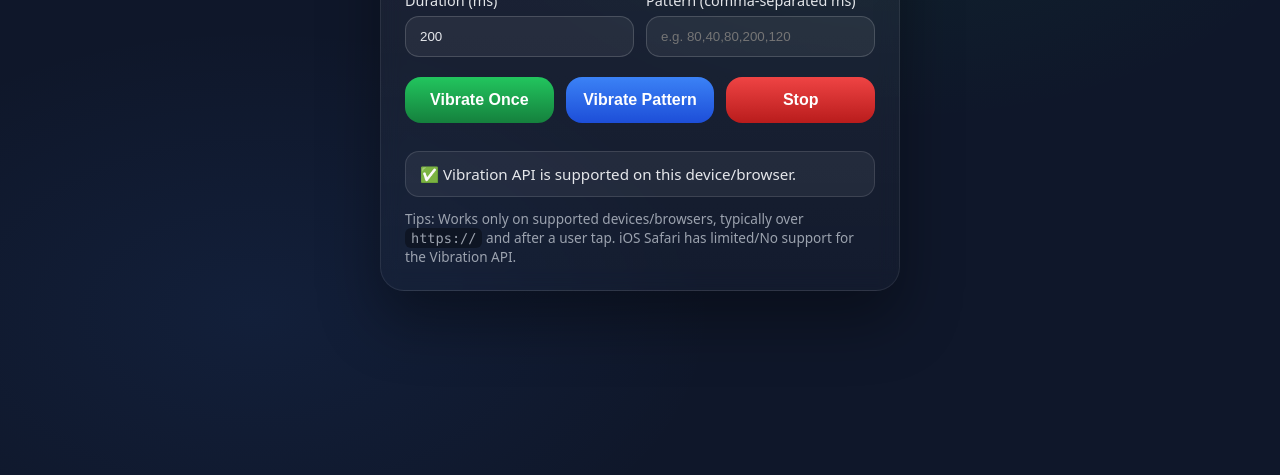
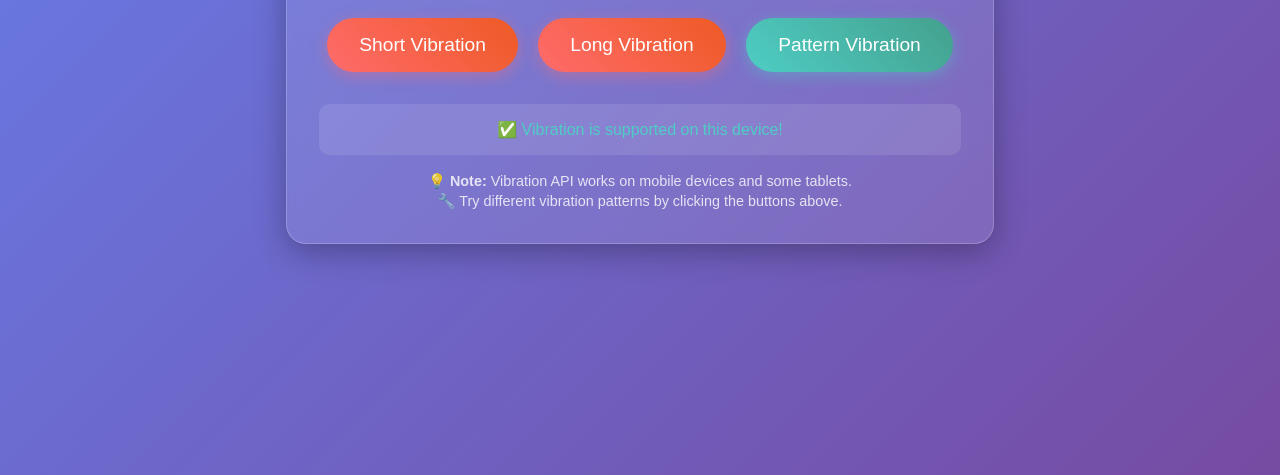
Before and after one commit to samindi-shashi/vibrator, a plain HTML site: page index.html in a window 1280 px wide. Shown: the part 325-800 px from the top of the page. Drawn offline with Linux system fonts and the light colour scheme.

Commit message:
Update index.html

```diff
--- a/index.html
+++ b/index.html
@@ -1,176 +1,231 @@
-<!DOCTYPE html><html lang="en">
+<!DOCTYPE html>
+<html lang="en">
 <head>
-  <meta charset="UTF-8" />
-  <meta name="viewport" content="width=device-width, initial-scale=1" />
-  <title>Vibrate on Click</title>
+    <meta charset="UTF-8">
+    <meta name="viewport" content="width=device-width, initial-scale=1.0">
+    <title>Vibration Demo</title>
     <style>
-    :root {
-      --bg: #0f172a; /* slate-900 */
-      --card: #111827; /* gray-900 */
-      --text: #e5e7eb; /* gray-200 */
-      --muted: #9ca3af; /* gray-400 */
-      --accent: #22c55e; /* green-500 */
-      --accent-2: #3b82f6; /* blue-500 */
-      --danger: #ef4444; /* red-500 */
-      --ring: rgba(59,130,246,.35);
-    }* { box-sizing: border-box; }
-html, body { height: 100%; }
-body {
+        * {
             margin: 0;
-  background: radial-gradient(60vw 60vh at 70% 20%, rgba(34,197,94,0.08), transparent 60%),
-              radial-gradient(60vw 60vh at 20% 80%, rgba(59,130,246,0.08), transparent 60%),
-              var(--bg);
-  color: var(--text);
-  font-family: ui-sans-serif, system-ui, -apple-system, Segoe UI, Roboto, Ubuntu, Cantarell, Noto Sans, Helvetica, Arial, "Apple Color Emoji", "Segoe UI Emoji";
-  display: grid;
-  place-items: center;
-  padding: 24px;
+            padding: 0;
+            box-sizing: border-box;
         }
 
-.card {
-  width: min(520px, 96vw);
-  background: linear-gradient(180deg, rgba(255,255,255,0.06), rgba(255,255,255,0.02));
-  border: 1px solid rgba(255,255,255,0.08);
-  border-radius: 24px;
-  padding: 24px;
-  box-shadow: 0 30px 60px rgba(0,0,0,0.35), inset 0 1px 0 rgba(255,255,255,0.06);
-  backdrop-filter: blur(10px);
+        body {
+            font-family: 'Arial', sans-serif;
+            background: linear-gradient(135deg, #667eea 0%, #764ba2 100%);
+            min-height: 100vh;
+            display: flex;
+            justify-content: center;
+            align-items: center;
+            color: white;
         }
 
-h1 { margin: 0 0 6px; font-size: clamp(1.3rem, 2.8vw, 1.8rem); }
-p { margin: 0; color: var(--muted); }
+        .container {
+            text-align: center;
+            padding: 2rem;
+            border-radius: 20px;
+            background: rgba(255, 255, 255, 0.1);
+            backdrop-filter: blur(10px);
+            box-shadow: 0 8px 32px rgba(0, 0, 0, 0.3);
+            border: 1px solid rgba(255, 255, 255, 0.2);
+        }
 
-.row { display: grid; grid-template-columns: 1fr; gap: 12px; margin-top: 18px; }
+        h1 {
+            margin-bottom: 1.5rem;
+            font-size: 2.5rem;
+            text-shadow: 2px 2px 4px rgba(0, 0, 0, 0.3);
+        }
 
-.controls { display: grid; grid-template-columns: 1fr 1fr; gap: 12px; }
-
-label { font-size: .9rem; color: var(--text); display: block; margin-bottom: 6px; }
-
-input[type="number"], input[type="text"] {
-  width: 100%;
-  padding: 12px 14px;
-  border-radius: 14px;
-  border: 1px solid rgba(255,255,255,0.16);
-  background: rgba(255,255,255,0.06);
-  color: var(--text);
+        .vibrate-btn {
+            background: linear-gradient(45deg, #ff6b6b, #ee5a24);
+            border: none;
+            padding: 1rem 2rem;
+            font-size: 1.2rem;
+            color: white;
+            border-radius: 50px;
+            cursor: pointer;
+            transition: all 0.3s ease;
+            box-shadow: 0 4px 15px rgba(255, 107, 107, 0.4);
+            margin: 0.5rem;
             outline: none;
         }
-input:focus { box-shadow: 0 0 0 4px var(--ring); }
 
-.buttons { display: grid; grid-template-columns: 1fr 1fr 1fr; gap: 12px; margin-top: 8px; }
+        .vibrate-btn:hover {
+            transform: translateY(-3px);
+            box-shadow: 0 6px 20px rgba(255, 107, 107, 0.6);
+        }
 
-button {
-  appearance: none;
-  border: none;
-  border-radius: 16px;
-  padding: 14px 16px;
+        .vibrate-btn:active {
+            transform: translateY(-1px);
+            box-shadow: 0 3px 10px rgba(255, 107, 107, 0.4);
+        }
+
+        .pattern-btn {
+            background: linear-gradient(45deg, #4ecdc4, #44a08d);
+            box-shadow: 0 4px 15px rgba(78, 205, 196, 0.4);
+        }
+
+        .pattern-btn:hover {
+            box-shadow: 0 6px 20px rgba(78, 205, 196, 0.6);
+        }
+
+        .pattern-btn:active {
+            box-shadow: 0 3px 10px rgba(78, 205, 196, 0.4);
+        }
+
+        .status {
+            margin-top: 1.5rem;
+            padding: 1rem;
+            border-radius: 10px;
+            background: rgba(255, 255, 255, 0.1);
             font-size: 1rem;
-  font-weight: 600;
-  color: white;
-  cursor: pointer;
-  transition: transform .04s ease, filter .2s ease, opacity .2s ease;
         }
-button:active { transform: translateY(1px) scale(0.99); }
-button:disabled { opacity: .5; cursor: not-allowed; }
 
-.btn-primary { background: linear-gradient(180deg, var(--accent), #15803d); }
-.btn-pattern { background: linear-gradient(180deg, var(--accent-2), #1d4ed8); }
-.btn-stop { background: linear-gradient(180deg, var(--danger), #b91c1c); }
+        .supported {
+            color: #4ecdc4;
+        }
 
-.support {
-  margin-top: 16px;
-  font-size: .95rem;
-  padding: 12px 14px;
-  border-radius: 14px;
-  background: rgba(255,255,255,0.06);
-  border: 1px solid rgba(255,255,255,0.12);
+        .not-supported {
+            color: #ff6b6b;
         }
-.small { font-size: .85rem; color: var(--muted); }
-.kbd { font-family: ui-monospace, SFMono-Regular, Menlo, Consolas, "Liberation Mono", monospace; background: rgba(0,0,0,0.35); padding: 2px 6px; border-radius: 6px; }
 
+        .info {
+            margin-top: 1rem;
+            font-size: 0.9rem;
+            opacity: 0.8;
+            line-height: 1.4;
+        }
+
+        @media (max-width: 600px) {
+            .container {
+                margin: 1rem;
+                padding: 1.5rem;
+            }
+
+            h1 {
+                font-size: 2rem;
+            }
+
+            .vibrate-btn {
+                padding: 0.8rem 1.5rem;
+                font-size: 1rem;
+            }
+        }
     </style>
 </head>
 <body>
-  <main class="card">
-    <h1>Vibrate on Button Click</h1>
-    <p>Tap a button below to trigger haptic feedback (on supported devices).</p><div class="row">
-  <div class="controls">
-    <div>
-      <label for="duration">Duration (ms)</label>
-      <input id="duration" type="number" min="1" max="10000" step="10" value="200" />
+    <div class="container">
+        <h1>📱 Vibration Demo</h1>
+
+        <button class="vibrate-btn" onclick="vibrateShort()">
+            Short Vibration
+        </button>
+
+        <button class="vibrate-btn" onclick="vibrateLong()">
+            Long Vibration
+        </button>
+
+        <button class="vibrate-btn pattern-btn" onclick="vibratePattern()">
+            Pattern Vibration
+        </button>
+
+        <div class="status" id="status">
+            Checking vibration support...
         </div>
-    <div>
-      <label for="pattern">Pattern (comma‑separated ms)</label>
-      <input id="pattern" type="text" placeholder="e.g. 80,40,80,200,120" />
+
+        <div class="info">
+            <p>💡 <strong>Note:</strong> Vibration API works on mobile devices and some tablets.</p>
+            <p>🔧 Try different vibration patterns by clicking the buttons above.</p>
         </div>
     </div>
 
-  <div class="buttons">
-    <button id="vibrateOnce" class="btn-primary">Vibrate Once</button>
-    <button id="vibratePattern" class="btn-pattern">Vibrate Pattern</button>
-    <button id="stopVibration" class="btn-stop">Stop</button>
-  </div>
+    <script>
+        // Check if vibration is supported
+        function checkVibrationSupport() {
+            const statusElement = document.getElementById('status');
 
-  <div id="supportMsg" class="support"></div>
-  <p class="small">Tips: Works only on supported devices/browsers, typically over <span class="kbd">https://</span> and after a user tap. iOS Safari has limited/No support for the Vibration API.</p>
-</div>
-
-  </main>  <script>
-    (function () {
-      const supportEl = document.getElementById('supportMsg');
-      const btnOnce = document.getElementById('vibrateOnce');
-      const btnPattern = document.getElementById('vibratePattern');
-      const btnStop = document.getElementById('stopVibration');
-      const durationEl = document.getElementById('duration');
-      const patternEl = document.getElementById('pattern');
-
-      const isSupported = 'vibrate' in navigator && typeof navigator.vibrate === 'function';
-
-      function setSupportMessage() {
-        if (isSupported) {
-          supportEl.textContent = '✅ Vibration API is supported on this device/browser.';
+            if ('vibrate' in navigator) {
+                statusElement.innerHTML = '<span class="supported">✅ Vibration is supported on this device!</span>';
+                return true;
             } else {
-          supportEl.textContent = '❌ Vibration API not supported here. Try an Android device with Chrome/Firefox, use HTTPS, and ensure you tap a button.';
-          [btnOnce, btnPattern, btnStop, durationEl, patternEl].forEach(el => el.disabled = true);
+                statusElement.innerHTML = '<span class="not-supported">❌ Vibration is not supported on this device</span>';
+                return false;
             }
         }
 
-      function vibrateOnce() {
-        const ms = Math.max(1, Math.min(10000, Number(durationEl.value) || 200));
-        console.log("Trying to vibrate:", ms, "ms");
-        const result = navigator.vibrate(ms);
-        console.log("navigator.vibrate returned:", result);
-      }
-
-
-      function vibrateFromPattern() {
-        const raw = patternEl.value.trim();
-        if (!raw) {
-          // Default demo pattern if none provided
-          navigator.vibrate([80, 60, 80, 200, 120]);
-          return;
-        }
-        const arr = raw.split(',')
-          .map(x => x.trim())
-          .map(x => Number(x))
-          .filter(x => Number.isFinite(x) && x > 0)
-          .map(x => Math.min(10000, Math.round(x)));
-        if (arr.length === 0) {
-          navigator.vibrate(100);
+        // Short vibration (200ms)
+        function vibrateShort() {
+            if ('vibrate' in navigator) {
+                navigator.vibrate(200);
+                console.log('Short vibration triggered');
             } else {
-          navigator.vibrate(arr);
+                alert('Vibration not supported on this device');
             }
         }
 
-      function stopVibration() {
-        navigator.vibrate(0);
+        // Long vibration (1000ms)
+        function vibrateLong() {
+            if ('vibrate' in navigator) {
+                navigator.vibrate(1000);
+                console.log('Long vibration triggered');
+            } else {
+                alert('Vibration not supported on this device');
+            }
         }
 
-      btnOnce.addEventListener('click', vibrateOnce);
-      btnPattern.addEventListener('click', vibrateFromPattern);
-      btnStop.addEventListener('click', stopVibration);
+        // Pattern vibration (vibrate for 200ms, pause 100ms, vibrate 200ms, pause 100ms, vibrate 200ms)
+        function vibratePattern() {
+            if ('vibrate' in navigator) {
+                // Pattern: [vibrate, pause, vibrate, pause, vibrate]
+                navigator.vibrate([200, 100, 200, 100, 200]);
+                console.log('Pattern vibration triggered');
+            } else {
+                alert('Vibration not supported on this device');
+            }
+        }
 
-      setSupportMessage();
-    })();
-  </script></body>
+        // Stop all vibrations
+        function stopVibration() {
+            if ('vibrate' in navigator) {
+                navigator.vibrate(0);
+                console.log('Vibration stopped');
+            }
+        }
+
+        // Add click event listeners for additional interactivity
+        document.addEventListener('DOMContentLoaded', function() {
+            checkVibrationSupport();
+
+            // Add a subtle vibration to the entire container when clicked
+            const container = document.querySelector('.container');
+            container.addEventListener('click', function(e) {
+                // Only vibrate if the click wasn't on a button
+                if (!e.target.classList.contains('vibrate-btn') && !e.target.classList.contains('pattern-btn')) {
+                    if ('vibrate' in navigator) {
+                        navigator.vibrate(50); // Very short vibration for feedback
+                    }
+                }
+            });
+        });
+
+        // Add keyboard support
+        document.addEventListener('keydown', function(e) {
+            switch(e.key) {
+                case '1':
+                    vibrateShort();
+                    break;
+                case '2':
+                    vibrateLong();
+                    break;
+                case '3':
+                    vibratePattern();
+                    break;
+                case 'Escape':
+                    stopVibration();
+                    break;
+            }
+        });
+    </script>
+</body>
 </html>
```
Lines whose indentation alone changed are shown as unchanged.
